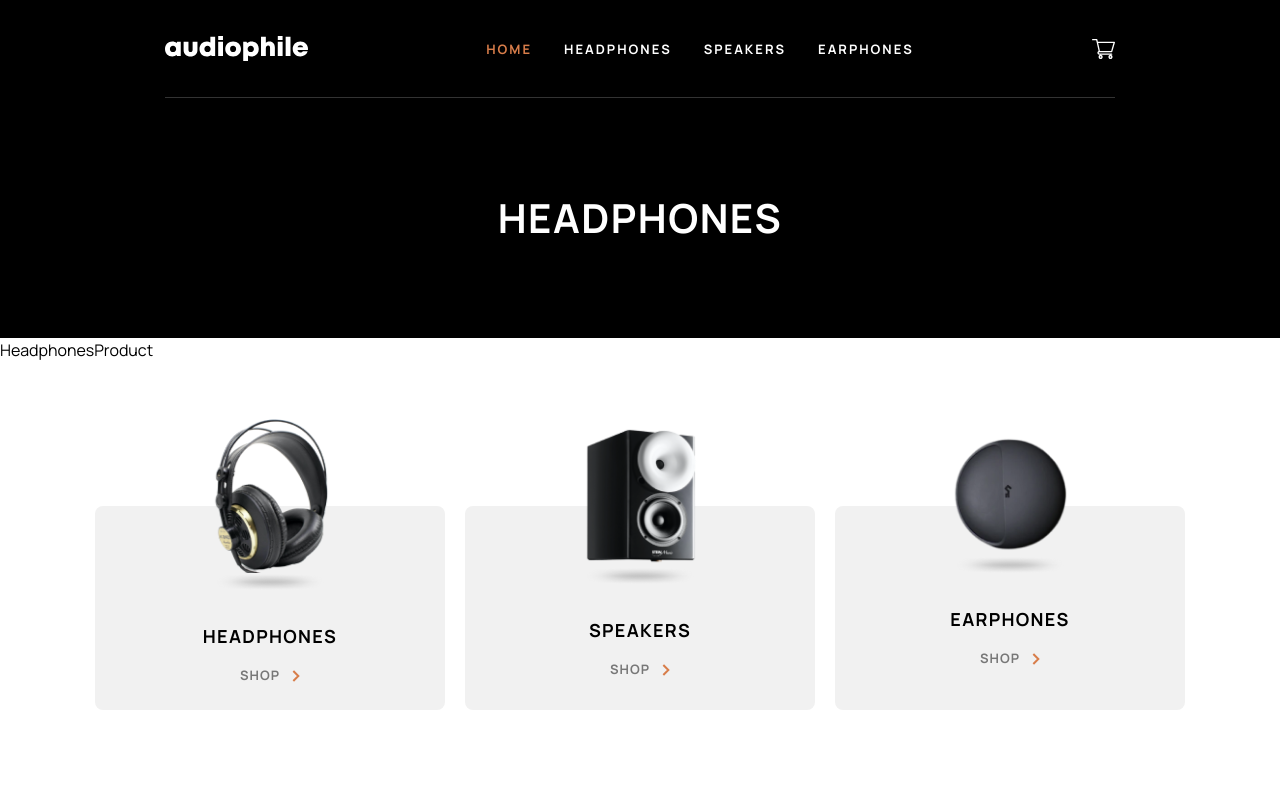
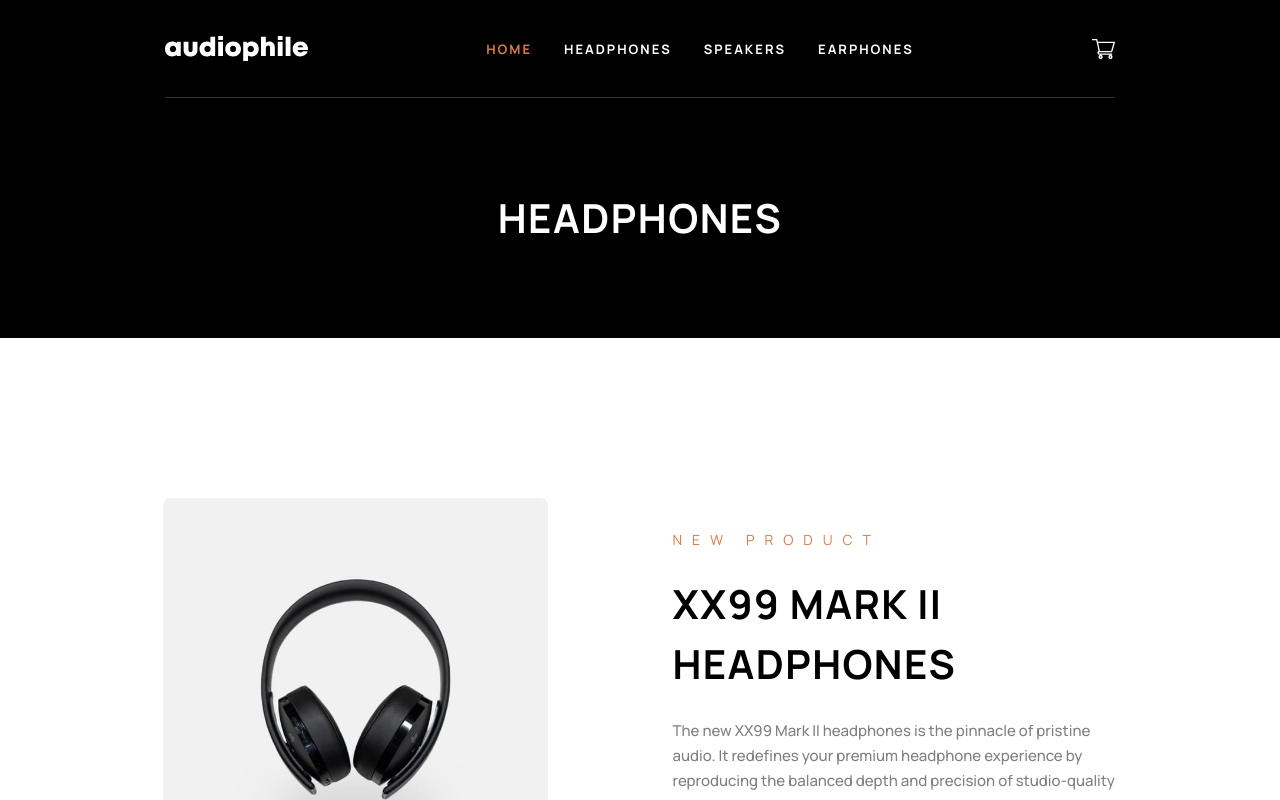
Before and after one commit to Lazzzare/audiophile-ecommerce-website, a React (Vite) app: page /headphones in a window 1280 px wide. Built offline with nearby package versions, Linux system fonts and the light colour scheme.

Commit message:
Update HeadphonesProduct.tsx

```diff
--- a/src/components/HeadphonesProduct.tsx
+++ b/src/components/HeadphonesProduct.tsx
@@ -1,5 +1,80 @@
+import XX99Mark2Mobile from "../images/product-xx99-mark-two-headphones/mobile/image-product.jpg";
+import XX99Mark1Mobile from "../images/product-xx99-mark-one-headphones/mobile/image-product.jpg";
+import XX59Mobile from "../images/product-xx59-headphones/mobile/image-product.jpg";
+import XX99Mark2Tablet from "../images/product-xx99-mark-two-headphones/tablet/image-product.jpg";
+import XX99MARK1Tablet from "../images/product-xx99-mark-one-headphones/tablet/image-product.jpg";
+import XX59Tablet from "../images/product-xx59-headphones/tablet/image-product.jpg";
+
+const products = [
+  {
+    Mobileimg: XX99Mark2Mobile,
+    Tabletimg: XX99Mark2Tablet,
+    title: "XX99 Mark II Headphones",
+    content:
+      "The new XX99 Mark II headphones is the pinnacle of pristine audio. It redefines your premium headphone experience by reproducing the balanced depth and precision of studio-quality sound.",
+  },
+  {
+    Mobileimg: XX99Mark1Mobile,
+    Tabletimg: XX99MARK1Tablet,
+    title: "XX99 Mark I Headphones",
+    FlexRowReverse: true,
+    content:
+      "As the gold standard for headphones, the classic XX99 Mark I offers detailed and accurate audio reproduction for audiophiles, mixing engineers, and music aficionados alike in studios and on the go.",
+  },
+  {
+    Mobileimg: XX59Mobile,
+    Tabletimg: XX59Tablet,
+    title: "XX59 Headphones",
+    content:
+      "Enjoy your audio almost anywhere and customize it to your specific tastes with the XX59 headphones. The stylish yet durable versatile wireless headset is a brilliant companion at home or on the move.",
+  },
+];
+
 const HeadphonesProduct = () => {
-  return <div>HeadphonesProduct</div>;
+  return (
+    <div className="px-6 md:px-10 pt-16 lg:pt-[160px] lg:max-w-[1110px] lg:mx-auto lg:px-0">
+      <div className="gap-[120px] lg:gap-[160px] mb-[120px] lg:mb-[200px] flex flex-col justify-center items-center text-center">
+        {products.map((product) => {
+          return (
+            <div
+              className={`flex flex-col lg:gap-x-[125px] lg:text-start ${
+                product.FlexRowReverse ? "lg:flex-row-reverse" : "lg:flex-row"
+              }`}
+            >
+              <img
+                src={product.Mobileimg}
+                alt="XX99"
+                className="rounded-lg flex mx-auto max-w-[385px]"
+              />
+              {/* <img
+                src={product.Tabletimg}
+                alt="XX99"
+                className="tablet rounded-lg flex mx-auto "
+              /> */}
+              {/* <img src={product.Mobileimg} alt="XX99" className="rounded-lg" /> */}
+              <div className="flex flex-col gap-6 mt-8">
+                <h3 className="text-orange text-sm tracking-[10px]">
+                  NEW PRODUCT
+                </h3>
+                <h1 className="text-black text-[28px] lg:text-[40px] lg:tracking-[1.4px] lg:w-[445px] font-bold tracking-[1px] uppercase">
+                  {product.title}
+                </h1>
+                <p className="text-black md:max-w-[572px] lg:max-w-[445px] text-[15px] font-medium leading-[25px] opacity-50 ">
+                  {product.content}
+                </p>
+                <button
+                  className="py-[15px] w-[160px] bg-orange text-white text-[13px] tracking-[1px]
+          flex mx-auto text-center justify-center uppercase lg:mx-0 hover:bg-lightOrange duration-500"
+                >
+                  See Product
+                </button>
+              </div>
+            </div>
+          );
+        })}
+      </div>
+    </div>
+  );
 };
 
 export default HeadphonesProduct;
```
